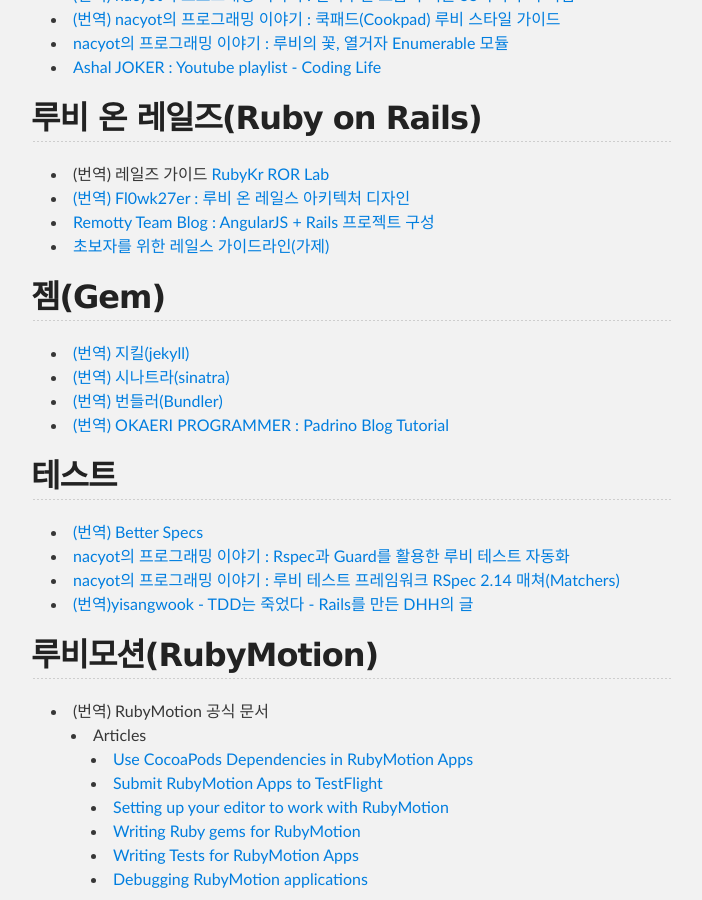
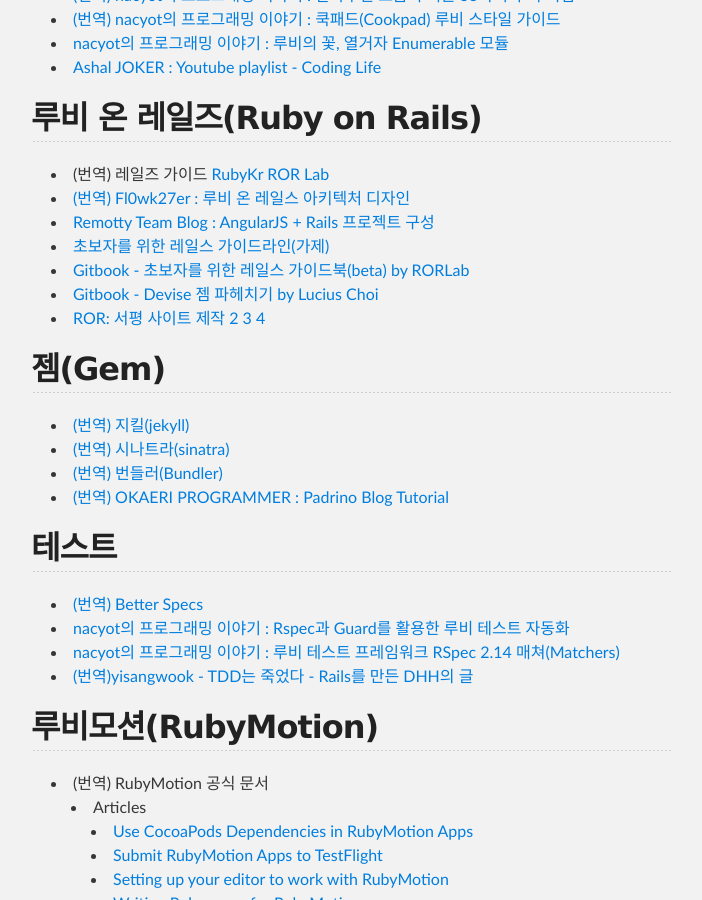
Before and after one commit to rubykr/rubykr.github.io, a Jekyll site: the page built from index.md, in a window 1280 px wide and 900 px high, scrolled down 579 px. Shown: the whole window, without its empty margins (289-991 px from the left). Built offline with Jekyll 4.4.1, drawn with Linux system fonts in a browser that asks for light colours; Markdown is read by kramdown in place of the engine named in the settings.

Commit message:
Add some documents to index.md

```diff
--- a/index.md
+++ b/index.md
@@ -28,7 +28,14 @@
 - [(번역) Fl0wk27er : 루비 온 레일스 아키텍처 디자인](http://flowkater.github.io/blog/2013/08/12/rails-architecture/)
 - [Remotty Team Blog : AngularJS + Rails 프로젝트 구성](http://blog.remotty.com/blog/2014/02/01/angularjs-plus-rails-peurojegteu-guseong/)
 - [초보자를 위한 레일스 가이드라인(가제)](http://rorlabgitbook.github.io/guideline/)
+- [Gitbook - 초보자를 위한 레일스 가이드북(beta) by RORLab](https://www.gitbook.io/book/rorlab/railsguidebook)
+- [Gitbook - Devise 젬 파헤치기 by Lucius Choi](https://www.gitbook.io/book/luciuschoi/exploring_devise)
+- [ROR: 서평 사이트 제작][making-byeolbada-1] [2][making-byeolbada-2] [3][making-byeolbada-3] [4][making-byeolbada-4]
 
+[making-byeolbada-1]: http://compiztab.github.io/blog/2014/05/11/making-byeolbada/
+[making-byeolbada-2]: http://compiztab.github.io/blog/2014/05/15/making-byeolbada/
+[making-byeolbada-3]: http://compiztab.github.io/blog/2014/05/17/making-byeolbada/
+[making-byeolbada-4]: http://compiztab.github.io/blog/2014/05/21/making-byeolbada/
 
 ## 젬(Gem)
 
```
